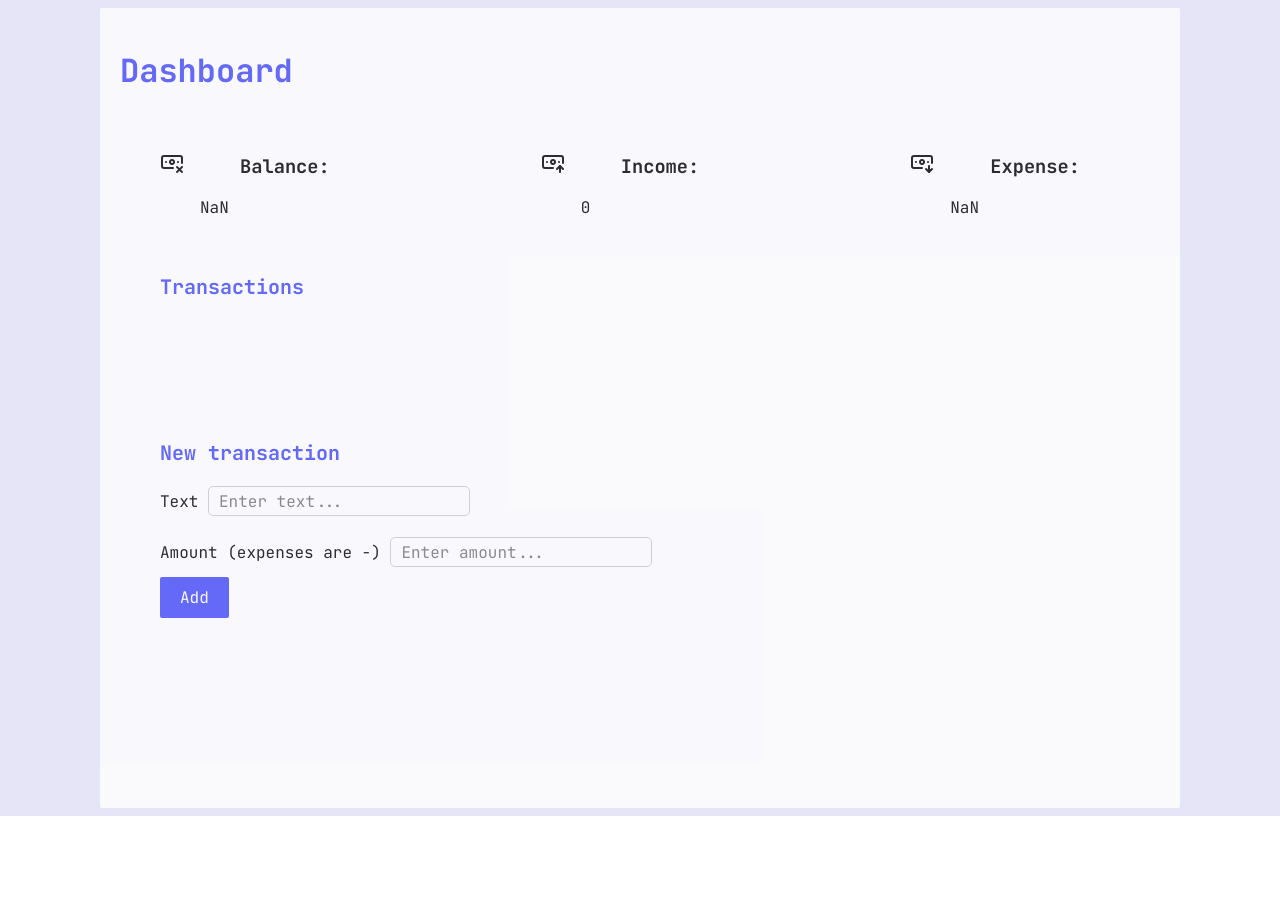
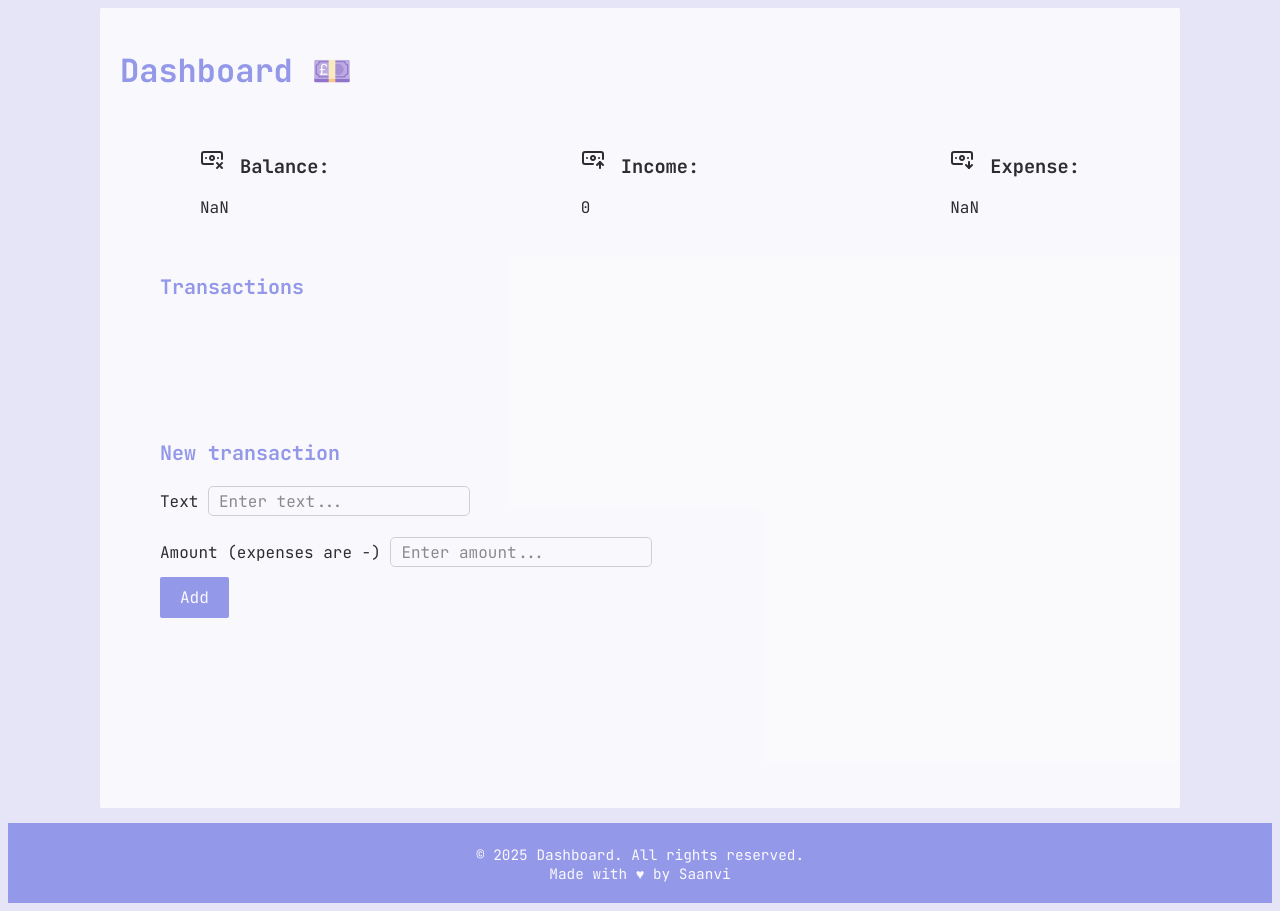
Before and after one commit to Saanvi4800/Expense-Tracker, a plain HTML site: page index.html in a window 1280 px wide. Before the commit the page ends 816 px from the top, so only its background shows below. Drawn offline with Linux system fonts and the light colour scheme.

Commit message:
Finished round 1! More edits may come later.

```diff
--- a/index.html
+++ b/index.html
@@ -9,7 +9,7 @@
     <title>Expense Tracker</title>
 </head>
 <body>
-<div class="card"><h1 class="Dashboard">Dashboard</h1>
+<div class="card"><h1 class="Dashboard">Dashboard 💷 </h1>
 <div class="row">
     <div>
         <img src="images/banknote-x.png" class="X-note"/>
@@ -47,6 +47,12 @@
         </form>
     </div>
 
+<footer>
+  <div class="footer-bottom">
+    <p>&copy; 2025 Dashboard. All rights reserved.<br>
+        Made with ♥  by Saanvi</p>
+  </div>
+</footer>
 
     <script src="script.js"></script>
 </body>
--- a/styles.css
+++ b/styles.css
@@ -28,15 +28,14 @@ body{
 }
 
 .X-note{
-    margin-left:-5vh;
-    margin-bottom:-5.5vh;
+    margin-bottom:-5.0vh;
 }
 
 .transactiontext{
     margin-top:-5vh;
     margin-left:5vh;
     font-size:20px;
-    color: #444cf7;
+    color: #8085e5;
 }
 
 ul li span{
@@ -46,7 +45,7 @@ ul li span{
     width:40px;
     height:40px;
     font-size:22px;
-    color:#8a5b79;
+    color:#8085e5;
     line-height:40px;
     text-align:center;
     cursor:pointer;
@@ -77,13 +76,13 @@ h3,form{
     border:1px solid #ccc;
     padding:10px;
     font-size:16px;
-    color: #444cf7;
+    color: #8085e5;
     font-family:"JetBrains Mono", monospace; ;
 
 }
 .btn{
     cursor:pointer;
-    background-color:#444cf7;
+    background-color:#8085e5;
     color:#fff;
     border:none;
     border-radius:2px;
@@ -96,6 +95,20 @@ h3,form{
     background-color:#303edc;
 }
 h1{
-    color:#444cf7;
+    color:#8085e5;
 
 }
+
+footer {
+  background: #8085e5;
+  color: #fff;
+}
+
+.footer-bottom {
+  text-align: center;
+  margin-top: 15px;
+  font-size: 0.9em;
+  border-top: solid #8085e5;
+  padding-top: 5px;
+  padding-bottom:5px;
+}
```
Also changed, not shown: images/ET-Background.png (deleted), images/Expense-Tracker-Logo.png (deleted), 1 other file.
